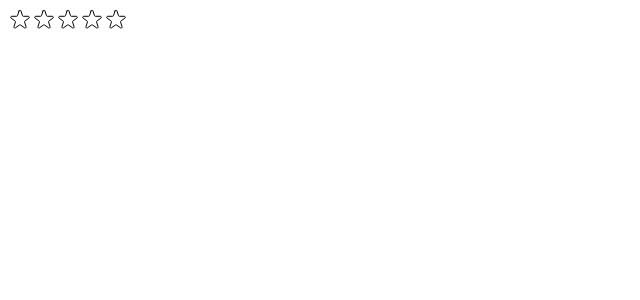
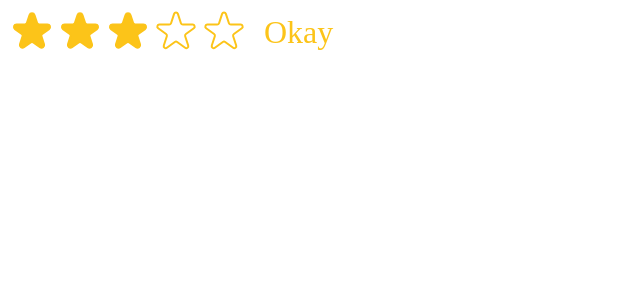
Before and after one commit to Mikiyas6/UsePopcorn, a React (Create React App) app: page / in a window 1280 px wide. Shown: the top 300 px of the page, without its empty margins (0-640 px from the left). Built offline with nearby package versions, Linux system fonts and the light colour scheme.

Commit message:
I did type checking for the props that are passed to the StarRating component

```diff
--- a/src/StarRating.js
+++ b/src/StarRating.js
@@ -1,4 +1,5 @@
 import React, { useState } from "react";
+import PropTypes from "prop-types";
 const containerStyle = {
   display: "flex",
   alignItems: "center",
@@ -7,47 +8,67 @@ const containerStyle = {
 const starContainerStyle = {
   display: "flex",
 };
-const textStyle = {
-  lineHeight: "1",
-  margin: "0",
+
+StarRating.propTypes = {
+  maxRating: PropTypes.number,
+  color: PropTypes.string,
+  size: PropTypes.string,
+  className: PropTypes.string,
+  defaultRating: PropTypes.number,
+  messages: PropTypes.array,
 };
-export default function StarRating({ maxRating = 20 }) {
-  const [rating, setRating] = useState(0);
+
+export default function StarRating({
+  maxRating = 20,
+  color = "#fcc419",
+  size = "48",
+  className = "",
+  messages = [],
+  defaultRating = 0,
+}) {
+  const [rating, setRating] = useState(defaultRating);
   const [tempRating, setTempRating] = useState(0);
   function handleRating(id) {
     setRating(id);
   }
+  const textStyle = {
+    lineHeight: "1",
+    margin: "0",
+    color,
+    fontSize: `${size / 1.5}px`,
+  };
 
   return (
-    <div style={containerStyle}>
+    <div className={className} style={containerStyle}>
       <div style={starContainerStyle}>
         {Array.from({ length: maxRating }, (_, index) => (
           <Star
-            full={
-              tempRating
-                ? tempRating >= index + 1
-                : index + 1 <= rating
-                ? true
-                : false
-            }
+            full={tempRating ? tempRating >= index + 1 : index + 1 <= rating}
             onRate={() => handleRating(index + 1)}
             onHoverIn={() => setTempRating(index + 1)}
             onHoverOut={() => setTempRating(0)}
             key={index}
+            color={color}
+            size={size}
           />
         ))}
       </div>
-      <p style={textStyle}>{tempRating || rating || ""}</p>
+      <p style={textStyle}>
+        {messages.length === maxRating
+          ? messages[tempRating ? tempRating - 1 : rating - 1]
+          : tempRating || rating || ""}
+      </p>
     </div>
   );
 }
-const starStyle = {
-  width: "24px",
-  height: "24px",
-  display: "block",
-  cursor: "pointer",
-};
-function Star({ onRate, full, onHoverIn, onHoverOut }) {
+
+function Star({ onRate, full, onHoverIn, onHoverOut, color, size }) {
+  const starStyle = {
+    width: `${size}px`,
+    height: `${size}px`,
+    display: "block",
+    cursor: "pointer",
+  };
   return (
     <span
       role="button"
@@ -60,8 +81,8 @@ function Star({ onRate, full, onHoverIn, onHoverOut }) {
         <svg
           xmlns="http://www.w3.org/2000/svg"
           viewBox="0 0 20 20"
-          fill="#000"
-          stroke="#000"
+          fill={color}
+          stroke={color}
         >
           <path d="M9.049 2.927c.3-.921 1.603-.921 1.902 0l1.07 3.292a1 1 0 00.95.69h3.462c.969 0 1.371 1.24.588 1.81l-2.8 2.034a1 1 0 00-.364 1.118l1.07 3.292c.3.921-.755 1.688-1.54 1.118l-2.8-2.034a1 1 0 00-1.175 0l-2.8 2.034c-.784.57-1.838-.197-1.539-1.118l1.07-3.292a1 1 0 00-.364-1.118L2.98 8.72c-.783-.57-.38-1.81.588-1.81h3.461a1 1 0 00.951-.69l1.07-3.292z" />
         </svg>
@@ -70,7 +91,7 @@ function Star({ onRate, full, onHoverIn, onHoverOut }) {
           xmlns="http://www.w3.org/2000/svg"
           fill="none"
           viewBox="0 0 24 24"
-          stroke="#000"
+          stroke={color}
         >
           <path
             strokeLinecap="round"
--- a/src/index.js
+++ b/src/index.js
@@ -7,6 +7,10 @@ const root = ReactDOM.createRoot(document.getElementById("root"));
 root.render(
   <React.StrictMode>
     {/* <App /> */}
-    <StarRating maxRating={5} />
+    <StarRating
+      maxRating={5}
+      messages={["Terrible", "Bad", "Okay", "Good", "Amazing"]}
+      defaultRating={3}
+    />
   </React.StrictMode>
 );
```
